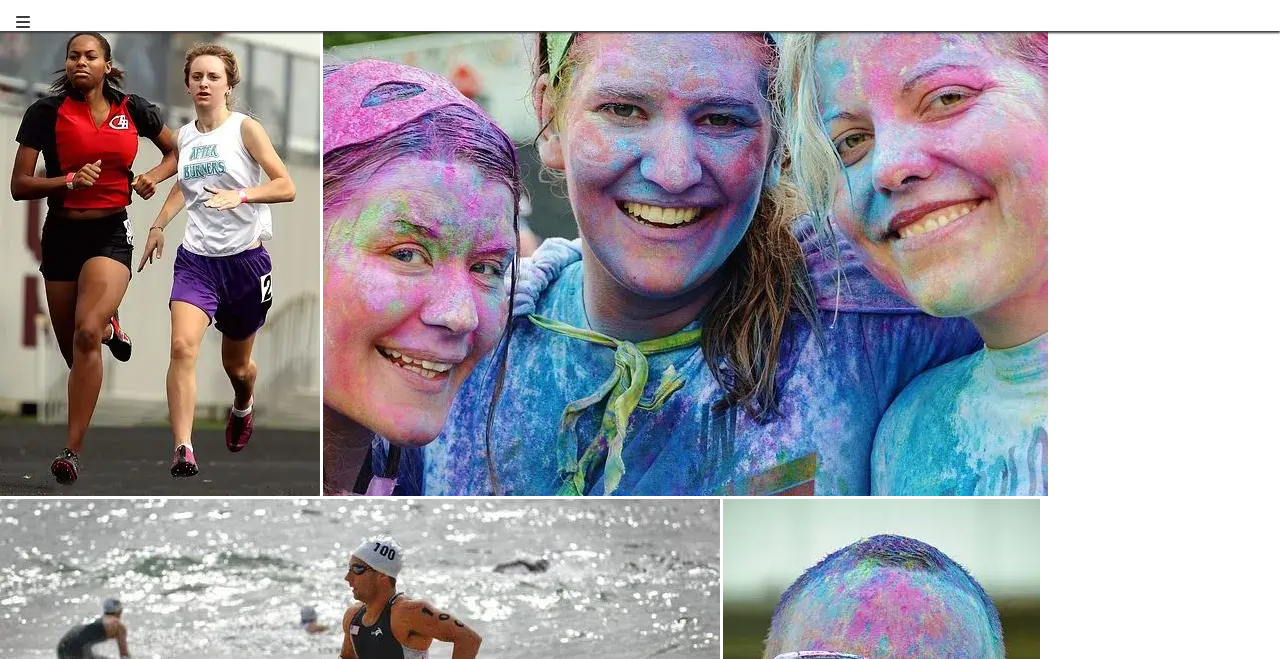
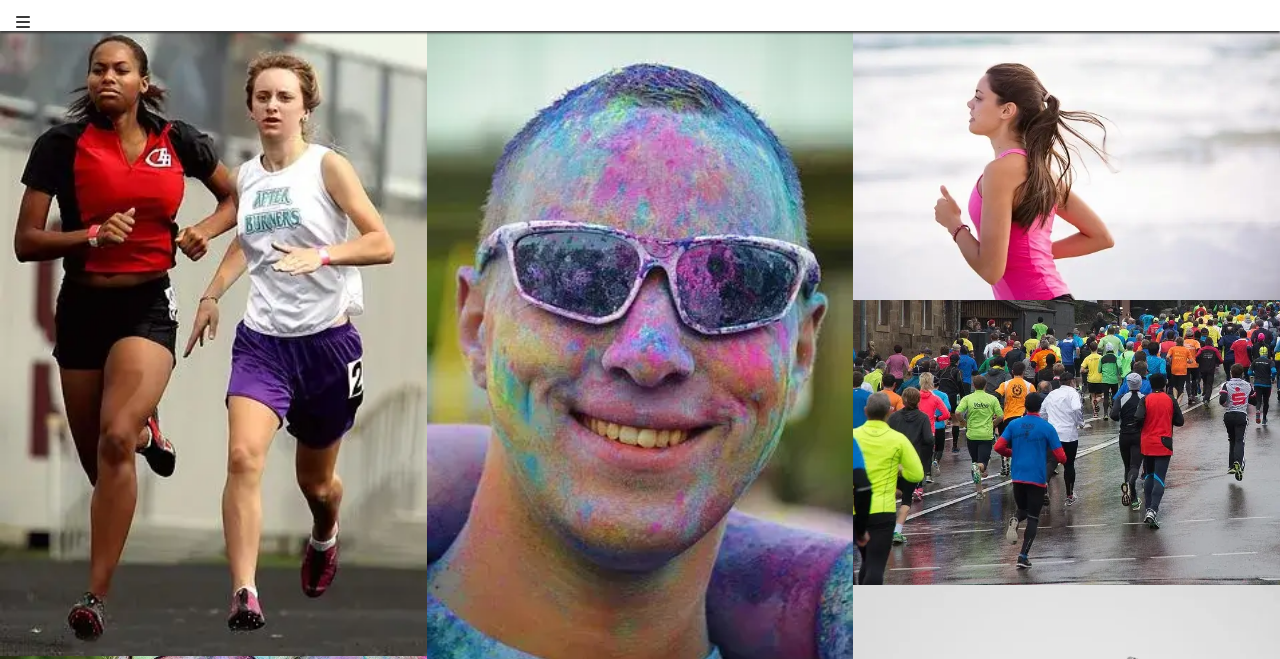
Before and after one commit to Matildadl/Love-Running1, a plain HTML site: page gallery.html in a window 1280 px wide. Shown: the part 63-722 px from the top of the page. Drawn offline with nearby package versions, Linux system fonts and the light colour scheme.

Commit message:
increase gallery

```diff
--- a/assets/css/style.css
+++ b/assets/css/style.css
@@ -180,6 +180,24 @@ hr {
 #times h3 {
     color: #fafafa;
 }
+/* gallery page */
+#photos img{
+    width: 100%;
+    line-height: 1em;
+}
+#photos{
+    line-height: 0;
+
+}
+/* Media Query: large or landscapes phones*/
+@media screen and (min-width: 576px){
+    #photos{
+        column-count: 2;
+        column-gap: 0;
+    }
+
+}
+
 /* Media Query: tablets and larger (768px and up) */
 @media screen  and (min-width: 768px){
     /* Header */
@@ -231,13 +249,19 @@ hr {
         text-align: end;
         align-self: flex-end;
     }
+    #photos {
+        column-count: 3;
+    }
 }
 /* Large devices (laptops and desktops 992px and up) */
 @media screen and(min-width 992px){
     #menu a:hover{
         border-bottom: 1px solid #3a3a3a;
     }
+    #photos {
+        column-count: 4;
 
+    }
 }
 @media screen and (min-width: 1200px) {
     /* Reason section*/
```
